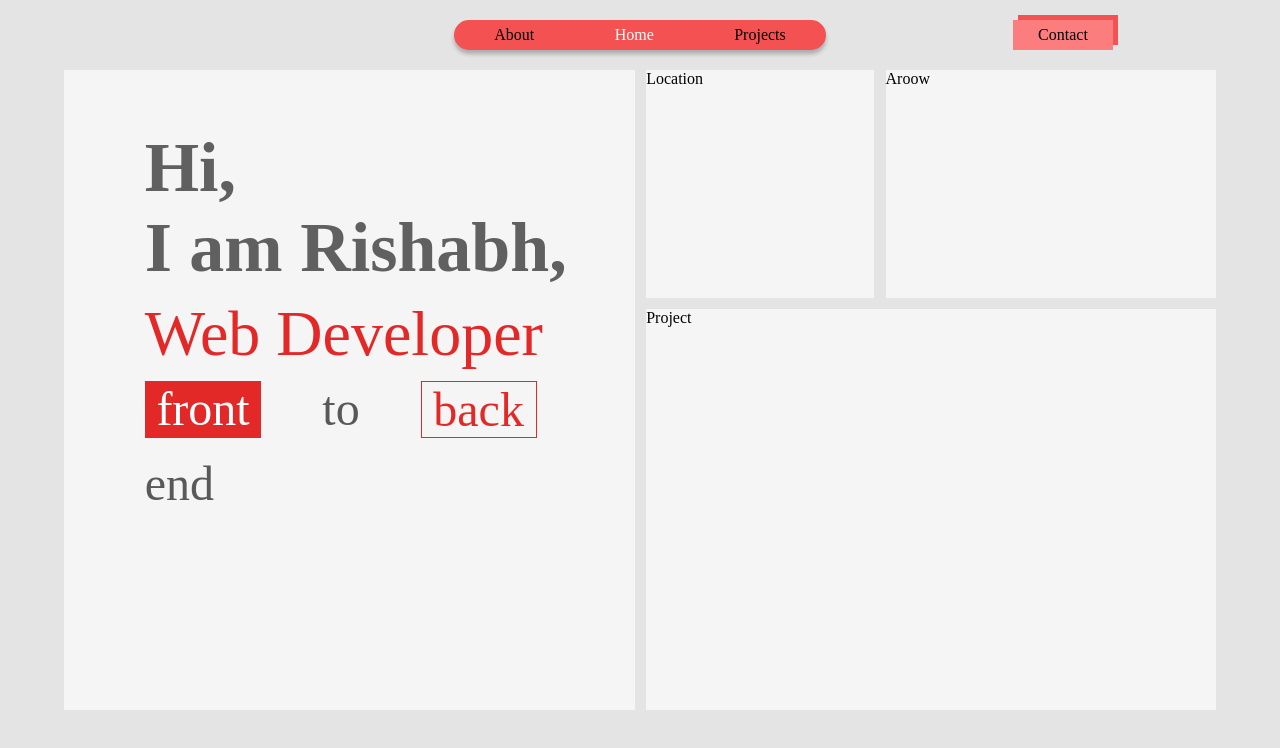
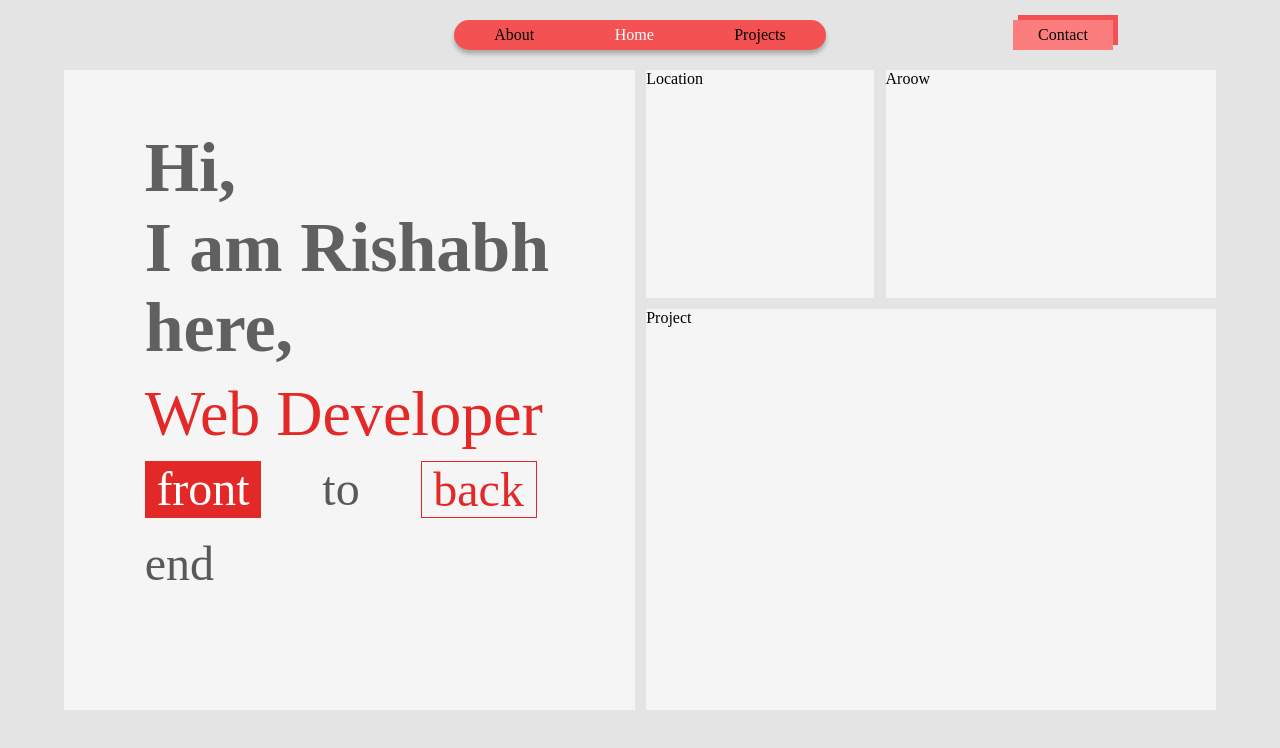
Before and after one commit to rishabh709/Portfolio, a plain HTML site: page index.html in a window 1280 px wide. Drawn offline with Linux system fonts and the light colour scheme; a web font is replaced by a local one.

Commit message:
Update index.html

```diff
--- a/index.html
+++ b/index.html
@@ -30,7 +30,7 @@
         <div class="hero">
             <div class="greet">
                 Hi,<br>
-                I am Rishabh,
+                I am Rishabh here,
             </div>
             <div class="title">
                 Web Developer
```
